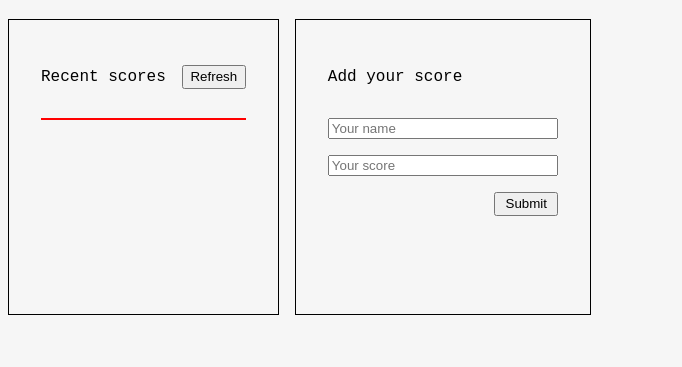
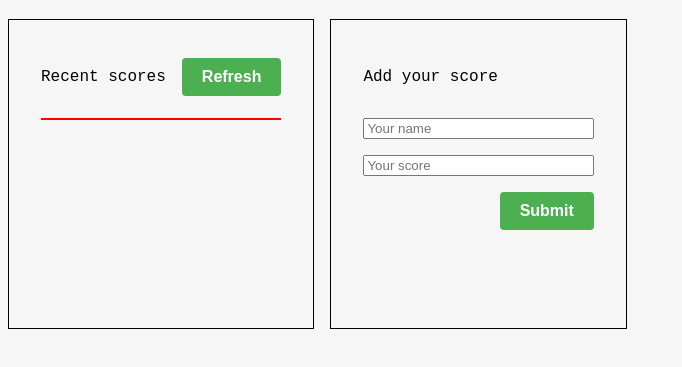
Before and after one commit to Salimer/Leaderboard-project, a website built with webpack: page src/index.html in a window 1280 px wide. Shown: the part 61-428 px from the top of the page, without its empty margins (0-682 px from the left). Built offline with nearby package versions, Linux system fonts and the light colour scheme; no server answers.

Commit message:
Add button styling

```diff
--- a/src/style.scss
+++ b/src/style.scss
@@ -10,8 +10,22 @@ body {
 }
 
 button {
-  height: 1.5rem;
-  width: 4rem;
+  display: inline-block;
+  padding: 10px 20px;
+  font-size: 16px;
+  font-weight: bold;
+  text-align: center;
+  text-decoration: none;
+  border-radius: 4px;
+  background-color: #4CAF50;
+  color: #ffffff;
+  border: none;
+  transition: background-color 0.3s;
+  cursor: pointer;
+}
+
+button:hover {
+  background-color: #45a049;
 }
 
 .leader-board {
```
